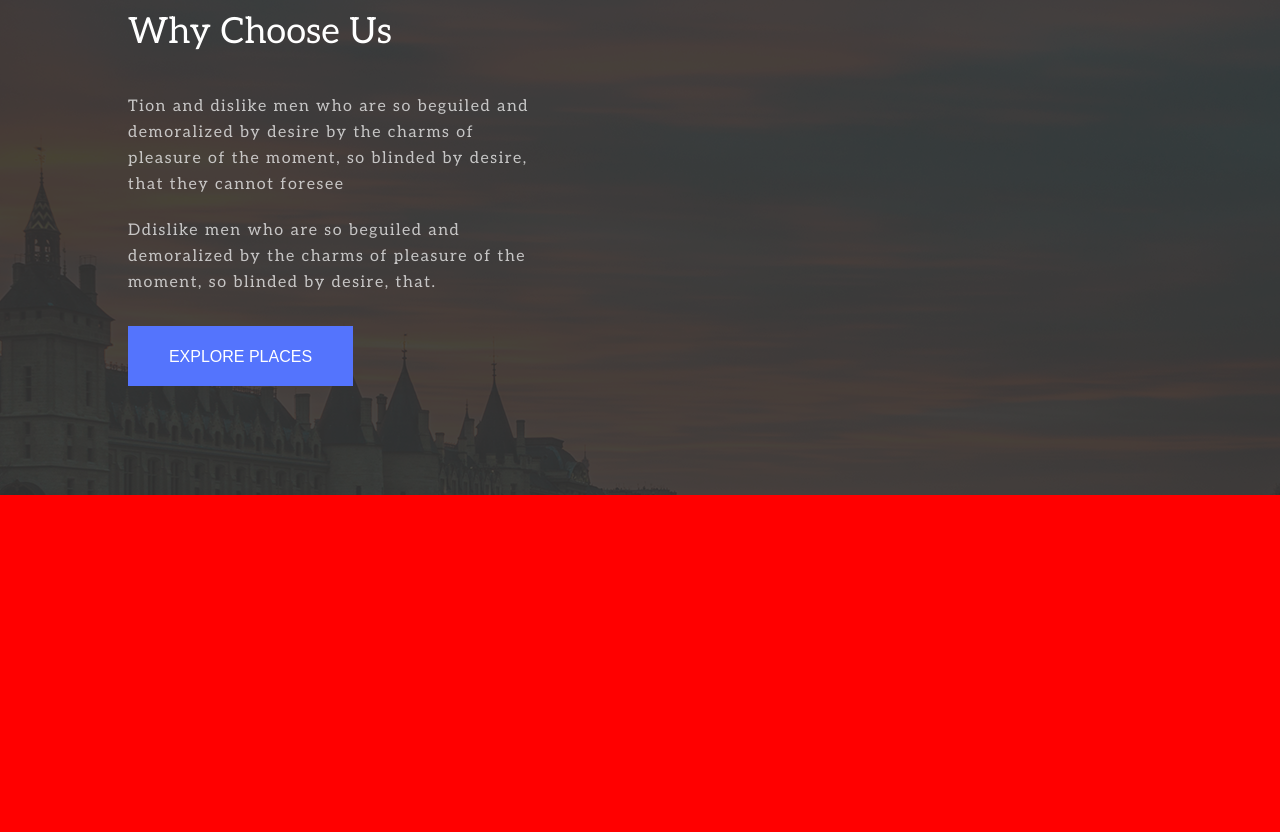
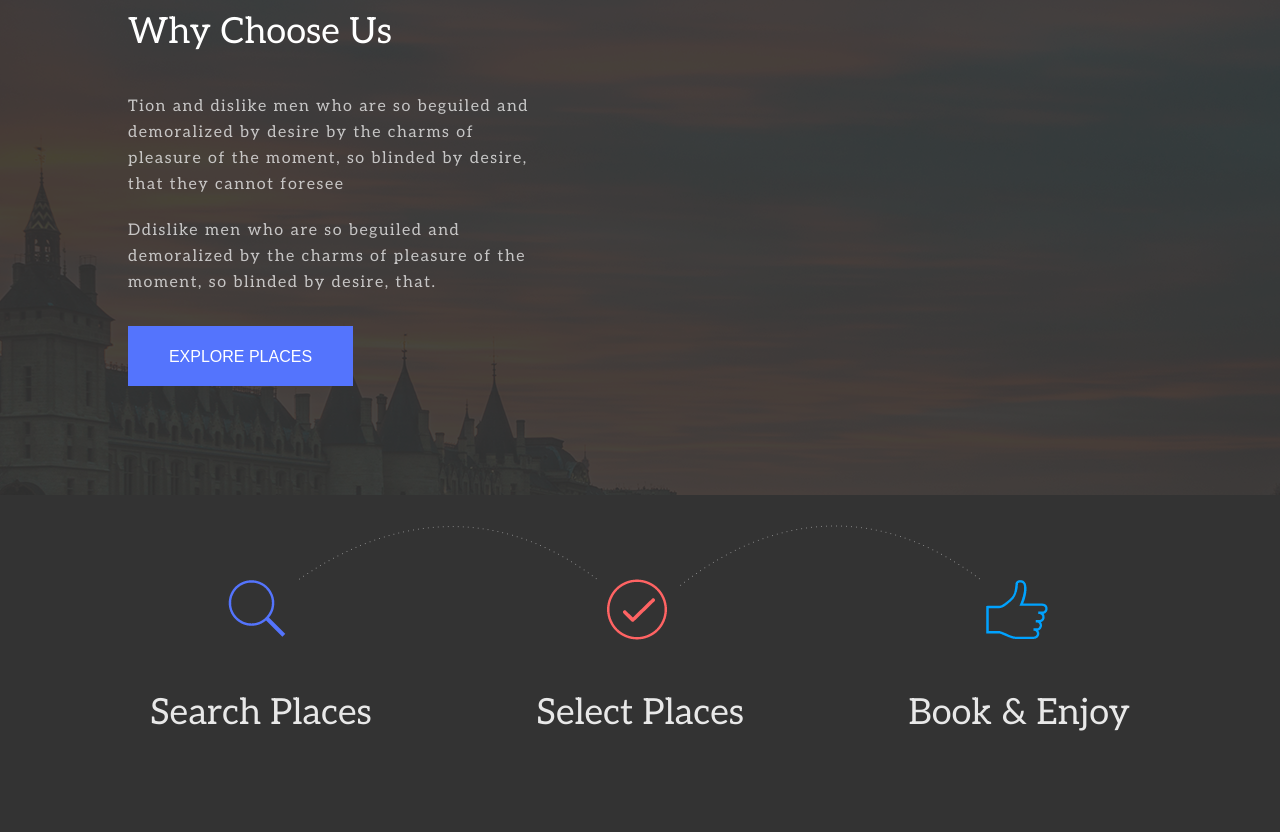
Before and after one commit to kuomolew/21-exam, a website: page index.html in a window 1280 px wide. Shown: the part 1010-1842 px from the top of the page. Before the commit the page ends 1505 px from the top, so only its background shows below. Drawn offline with Linux system fonts and the light colour scheme.

Commit message:
how finished

```diff
--- a/css/style.scss
+++ b/css/style.scss
@@ -231,6 +231,32 @@ header {
 
 }
 
+.how {
+    width: 100%;
+    height: 337px;
+    background-color: #333333;
+
+    .how__content {
+        max-width: 980px;
+        height: 190px;
+        margin: 0 auto;
+        display: flex;
+        flex-direction: row;
+        justify-content: space-between;
+        align-items: flex-end;
+        background-image: url('../img/how-bg.png');
+        background-size: 100%;
+        background-position: center;
+        background-repeat: no-repeat;
+
+        padding-top: 50px;
+
+        p {
+            font-size: 36px;
+        }
+    }
+}
+
 
 body {
     background-color: #f00;
--- a/index.html
+++ b/index.html
@@ -66,5 +66,13 @@
             </div>
         </div>
     </section>
+
+    <section class="how">
+        <div class="how__content">
+            <p>Search Places</p>
+            <p>Select Places</p>
+            <p>Book & Enjoy</p>
+        </div>
+    </section>
 </body>
 </html>
```
Also changed, not shown: css/style.css, img/how-bg.png (added).
